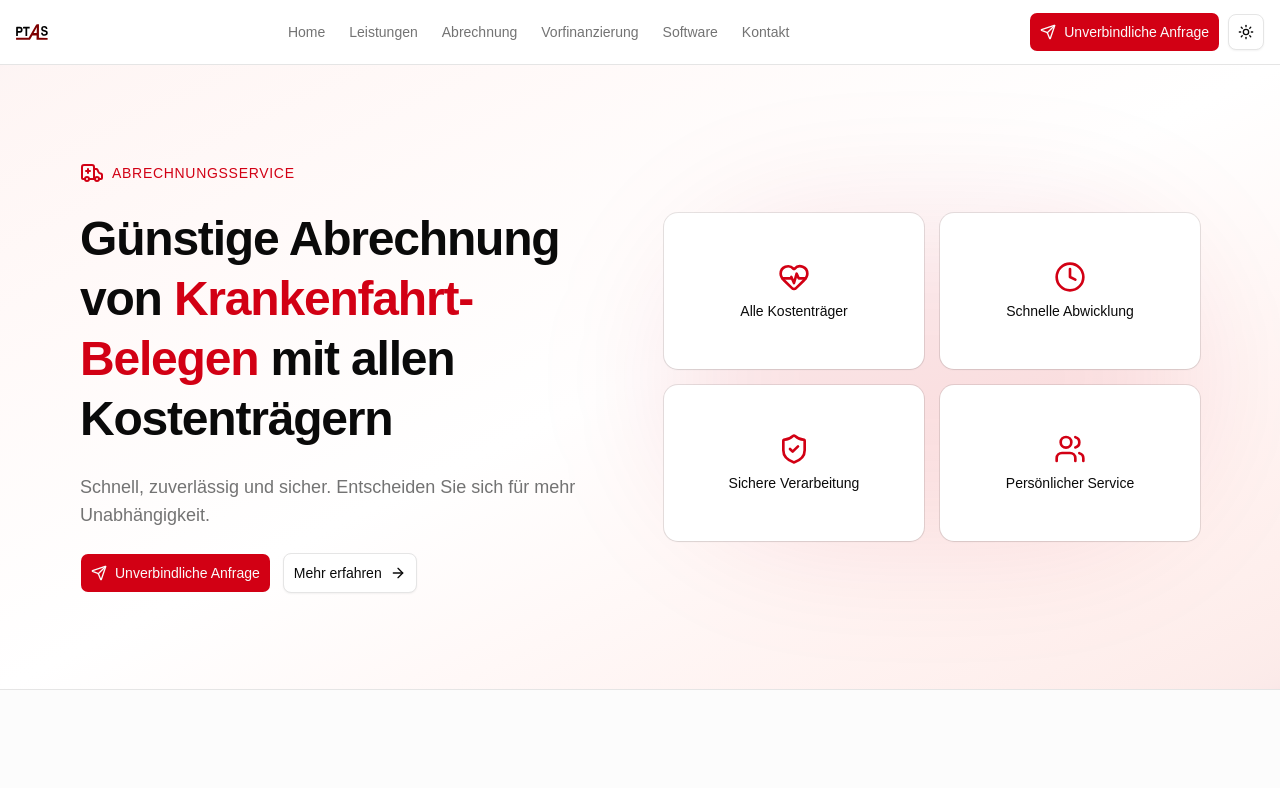
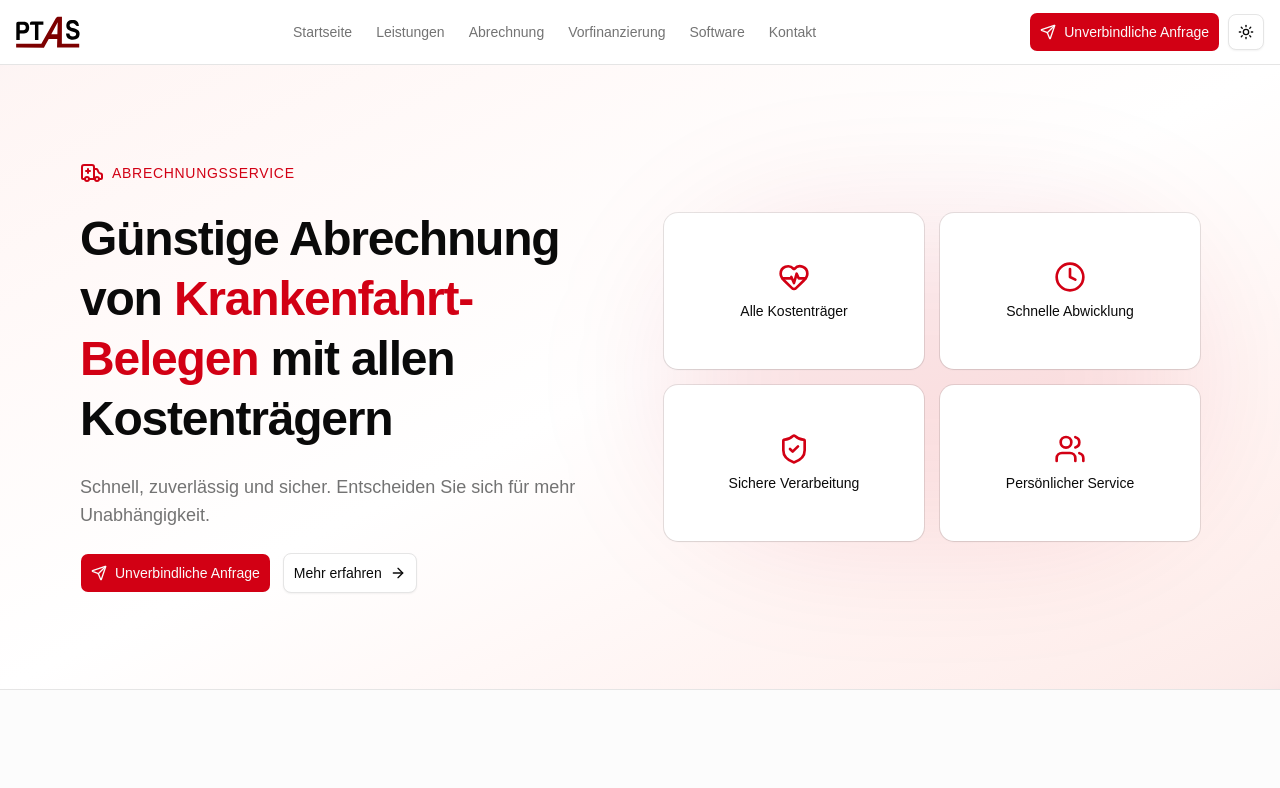
Before and after one commit to Yeah-Jack/ptas, a Next.js app in the folder apps/web/: page / in a window 1280 px wide. Shown: the top 788 px of the page. Built offline with nearby package versions, Linux system fonts and the light colour scheme.

Commit message:
fix: update homepage label and adjust logo size

```diff
--- a/apps/web/src/components/header.tsx
+++ b/apps/web/src/components/header.tsx
@@ -12,7 +12,7 @@ import { Button } from "@/components/ui/button";
 import { ModeToggle } from "./mode-toggle";
 
 const links = [
-	{ to: "/", label: "Home" },
+	{ to: "/", label: "Startseite" },
 	{ to: "/leistungen", label: "Leistungen" },
 	{ to: "/abrechnung", label: "Abrechnung" },
 	{ to: "/vorfinanzierung", label: "Vorfinanzierung" },
@@ -31,7 +31,7 @@ export default function Header() {
 					href="/"
 					className="flex items-center gap-2 font-bold text-lg text-primary"
 				>
-					<Image src={icon} alt="PTAS Logo" width={32} height={32} />
+					<Image src={icon} alt="PTAS Logo" width={64} height={64} />
 				</Link>
 
 				{/* Desktop Navigation */}
```
